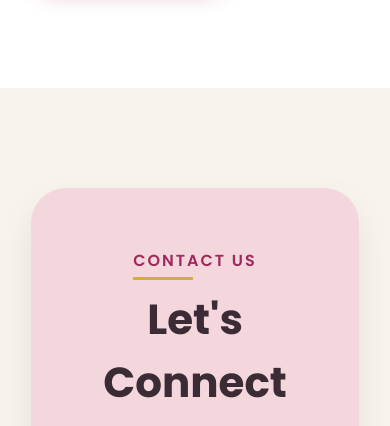
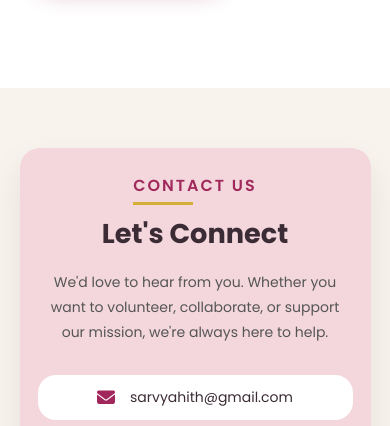
Before and after one commit to sarvyahith/sarvyahith-website, a website: page index.html in a window 390 px wide. Shown: the part 5932-6358 px from the top of the page. Drawn offline with Linux system fonts and the light colour scheme.

Commit message:
contact.css

```diff
--- a/css/contact.css
+++ b/css/contact.css
@@ -97,3 +97,113 @@
     color:#A1265C;
 
 }
+
+/* ==========================
+        MOBILE VIEW
+========================== */
+
+@media (max-width:768px){
+
+.contact{
+
+    padding:70px 6%;
+
+}
+
+.contact-box{
+
+    width:100%;
+
+    padding:30px 22px;
+
+    border-radius:20px;
+
+}
+
+.contact h2{
+
+    font-size:2rem;
+
+    text-align:center;
+
+}
+
+.contact p{
+
+    font-size:15px;
+
+    text-align:center;
+
+    margin-bottom:30px;
+
+}
+
+.contact-item{
+
+    padding:14px 16px;
+
+    gap:15px;
+
+}
+
+.contact-item i{
+
+    font-size:20px;
+
+}
+
+.contact-item a{
+
+    font-size:15px;
+
+    word-break:break-word;
+
+}
+
+}
+
+@media (max-width:480px){
+
+.contact{
+
+    padding:60px 5%;
+
+}
+
+.contact-box{
+
+    padding:25px 18px;
+
+}
+
+.contact h2{
+
+    font-size:1.7rem;
+
+}
+
+.contact p{
+
+    font-size:14px;
+
+}
+
+.contact-item{
+
+    padding:12px;
+
+}
+
+.contact-item i{
+
+    font-size:18px;
+
+}
+
+.contact-item a{
+
+    font-size:14px;
+
+}
+
+}
--- a/index.html
+++ b/index.html
@@ -339,7 +339,7 @@ href="https://cdnjs.cloudflare.com/ajax/libs/font-awesome/6.6.0/css/all.min.css"
         <div class="contact-item">
             <i class="fas fa-envelope"></i>
             <a href="mailto:sarvyahith@gmail.com">
-                @sarvyahith
+                sarvyahith@gmail.com
             </a>
         </div>
 
```
